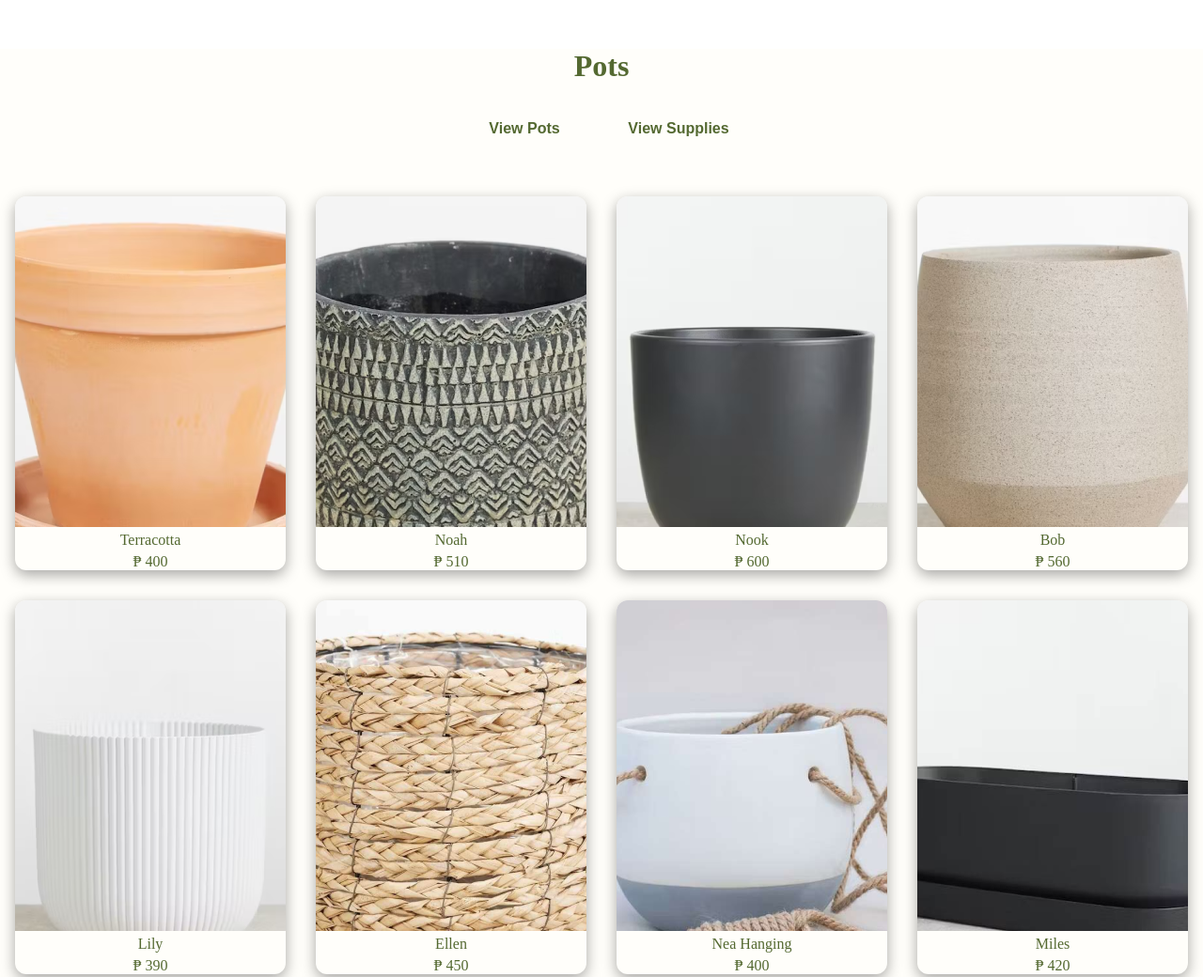
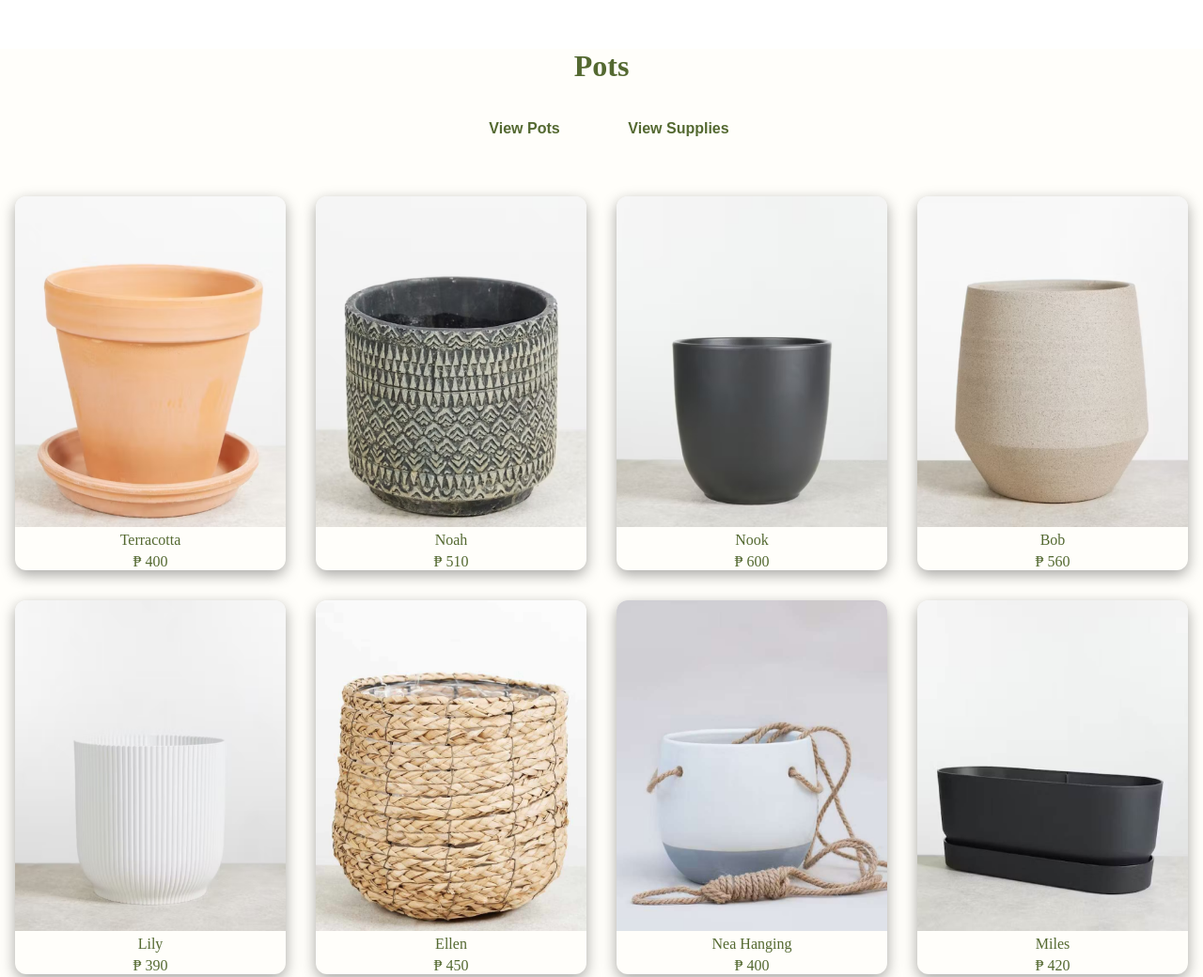
Before and after one commit to 02Jacode/MicrogrowGarder, a plain HTML site: page index.html in a window 1280 px wide. Shown: the part 1960-3000 px from the top of the page at 94% size. Drawn offline with Linux system fonts and the light colour scheme.

Commit message:
Add files via upload

```diff
--- a/style.css
+++ b/style.css
@@ -297,6 +297,13 @@ button:hover{
     justify-content: center;
     overflow: hidden;
     border-radius: 12px 12px 0px 0px;
+}
+
+.productCard img{
+    position: absolute;
+    height: 22rem;
+    width: 18rem;
+    transition: .5s;
 }
 
 .productCard img:hover,
```
